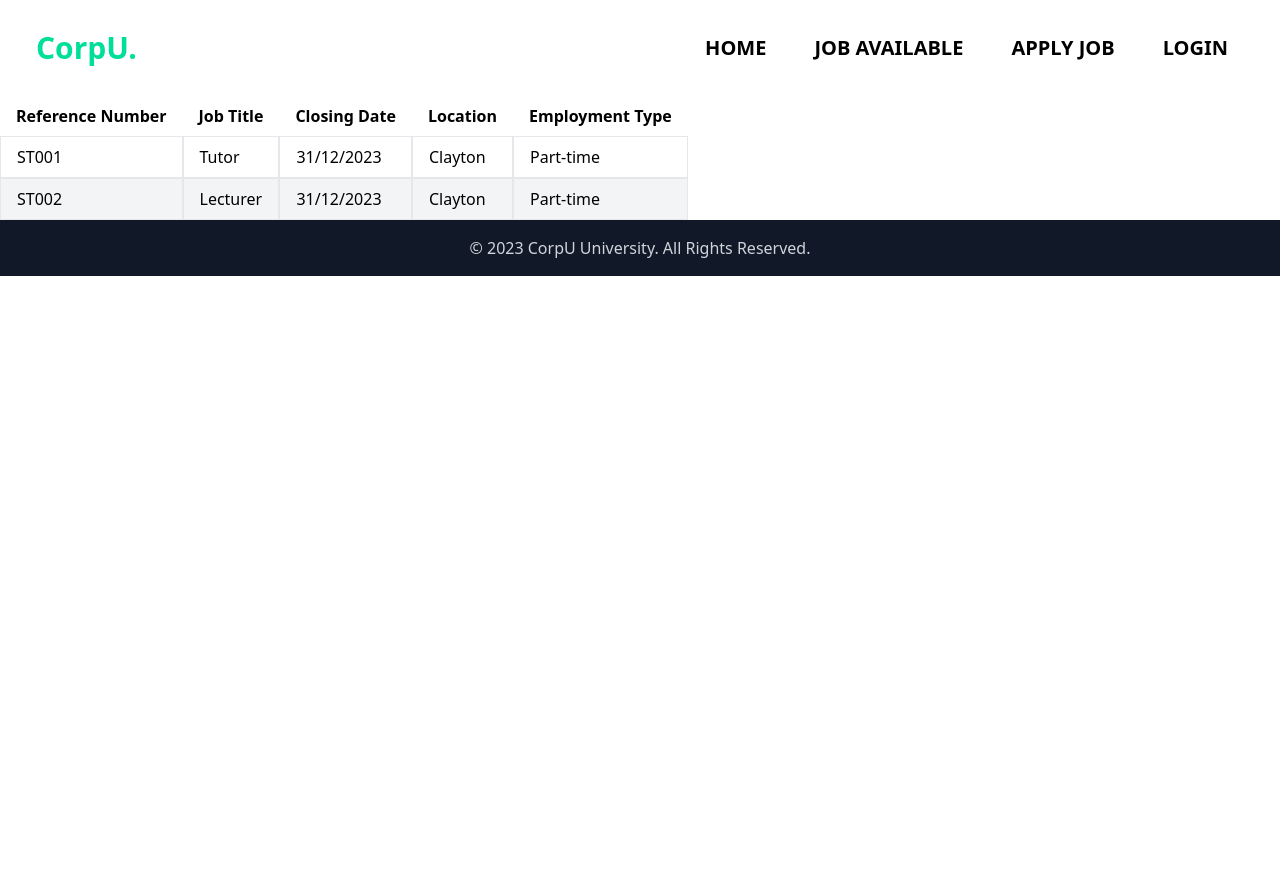
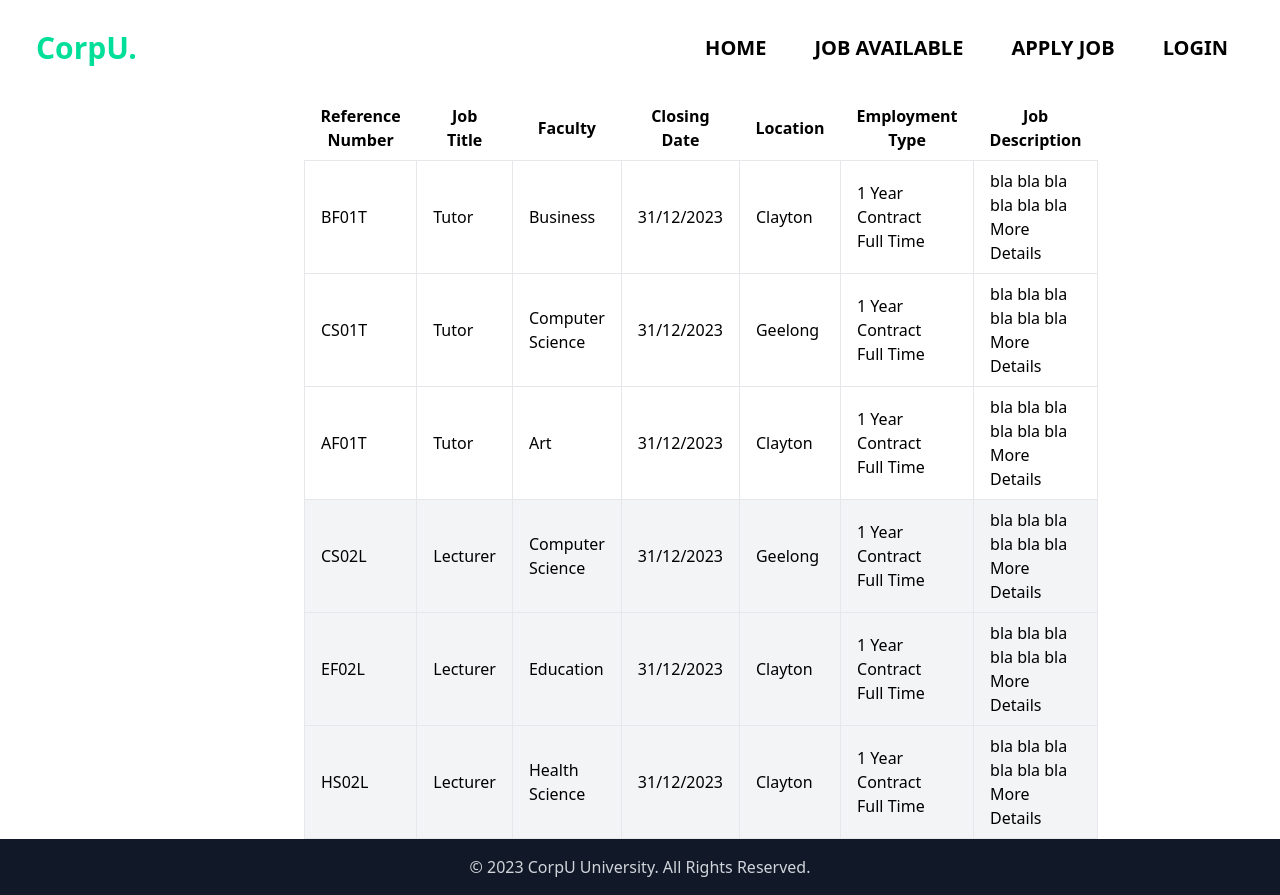
Before and after one commit to fishkatsu/G22-TIP-UI, a React (Create React App) app in the folder React/: page /jobAvailable in a window 1280 px wide. Before the commit the page ends 800 px from the top, so only its background shows below. Built offline with nearby package versions, Linux system fonts and the light colour scheme.

Commit message:
update jobavailable

```diff
--- a/React/src/pages/public/jobavailable.js
+++ b/React/src/pages/public/jobavailable.js
@@ -11,32 +11,76 @@ function JobAvailable(){
 function JobTable() {
     return(
         <>
-        <div table className="table-auto">
+        <div table className="mx-auto max-w-2xl">
+            <table className="table-auto">
             <thead>
                 <tr>
                     <th className="px-4 py-2">Reference Number</th>
                     <th className="px-4 py-2">Job Title</th>
+                    <th className="px-4 py-2">Faculty</th>
                     <th className="px-4 py-2">Closing Date</th>
                     <th className="px-4 py-2">Location</th>
                     <th className="px-4 py-2">Employment Type</th>
+                    <th className="px-4 py-2">Job Description</th>
                 </tr>
             </thead>
             <tbody>
                 <tr>
-                    <td className="border px-4 py-2">ST001</td>
+                    <td className="border px-4 py-2">BF01T</td>
                     <td className="border px-4 py-2">Tutor</td>
+                    <td className="border px-4 py-2">Business</td>
                     <td className="border px-4 py-2">31/12/2023</td>
                     <td className="border px-4 py-2">Clayton</td>
-                    <td className="border px-4 py-2">Part-time</td>
+                    <td className="border px-4 py-2">1 Year Contract<br></br>Full Time</td>
+                    <td className="border px-4 py-2">bla bla bla<br></br>bla bla bla<br></br><a href = "">More Details</a></td>
+                </tr>
+                <tr>
+                    <td className="border px-4 py-2">CS01T</td>
+                    <td className="border px-4 py-2">Tutor</td>
+                    <td className="border px-4 py-2">Computer Science</td>
+                    <td className="border px-4 py-2">31/12/2023</td>
+                    <td className="border px-4 py-2">Geelong</td>
+                    <td className="border px-4 py-2">1 Year Contract<br></br>Full Time</td>
+                    <td className="border px-4 py-2">bla bla bla<br></br>bla bla bla<br></br><a href = "">More Details</a></td>
+                </tr>
+                <tr>
+                    <td className="border px-4 py-2">AF01T</td>
+                    <td className="border px-4 py-2">Tutor</td>
+                    <td className="border px-4 py-2">Art</td>
+                    <td className="border px-4 py-2">31/12/2023</td>
+                    <td className="border px-4 py-2">Clayton</td>
+                    <td className="border px-4 py-2">1 Year Contract<br></br>Full Time</td>
+                    <td className="border px-4 py-2">bla bla bla<br></br>bla bla bla<br></br><a href = "">More Details</a></td>
                 </tr>
                 <tr className="bg-gray-100">
-                    <td className="border px-4 py-2">ST002</td>
+                    <td className="border px-4 py-2">CS02L</td>
                     <td className="border px-4 py-2">Lecturer</td>
+                    <td className="border px-4 py-2">Computer Science</td>
+                    <td className="border px-4 py-2">31/12/2023</td>
+                    <td className="border px-4 py-2">Geelong</td>
+                    <td className="border px-4 py-2">1 Year Contract<br></br>Full Time</td>
+                    <td className="border px-4 py-2">bla bla bla<br></br>bla bla bla<br></br><a href = "">More Details</a></td>
+                </tr>
+                <tr className="bg-gray-100">
+                    <td className="border px-4 py-2">EF02L</td>
+                    <td className="border px-4 py-2">Lecturer</td>
+                    <td className="border px-4 py-2">Education</td>
                     <td className="border px-4 py-2">31/12/2023</td>
                     <td className="border px-4 py-2">Clayton</td>
-                    <td className="border px-4 py-2">Part-time</td>
+                    <td className="border px-4 py-2">1 Year Contract<br></br>Full Time</td>
+                    <td className="border px-4 py-2">bla bla bla<br></br>bla bla bla<br></br><a href = "">More Details</a></td>
+                </tr>
+                <tr className="bg-gray-100">
+                    <td className="border px-4 py-2">HS02L</td>
+                    <td className="border px-4 py-2">Lecturer</td>
+                    <td className="border px-4 py-2">Health Science</td>
+                    <td className="border px-4 py-2">31/12/2023</td>
+                    <td className="border px-4 py-2">Clayton</td>
+                    <td className="border px-4 py-2">1 Year Contract<br></br>Full Time</td>
+                    <td className="border px-4 py-2">bla bla bla<br></br>bla bla bla<br></br><a href = "">More Details</a></td>
                 </tr>
             </tbody>
+            </table>
         </div>
         </>
     )
```
